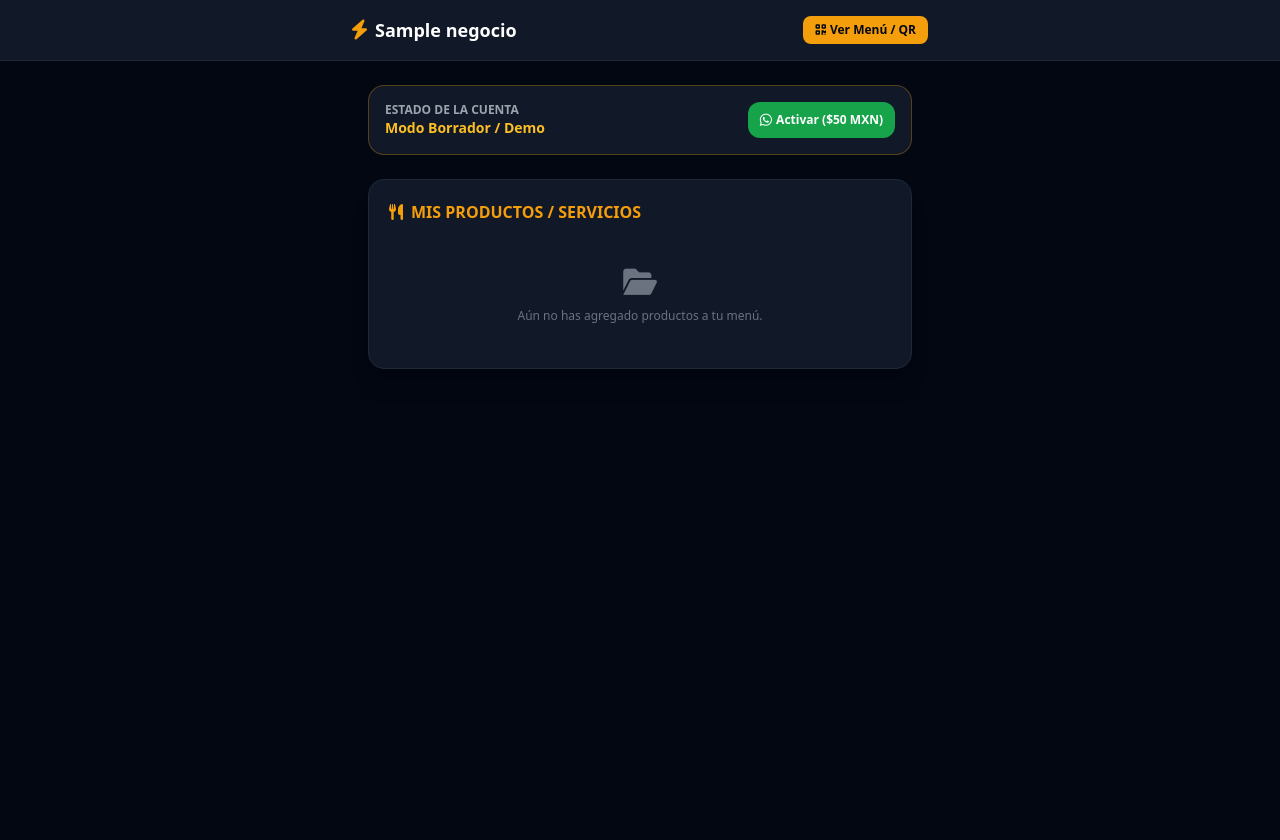
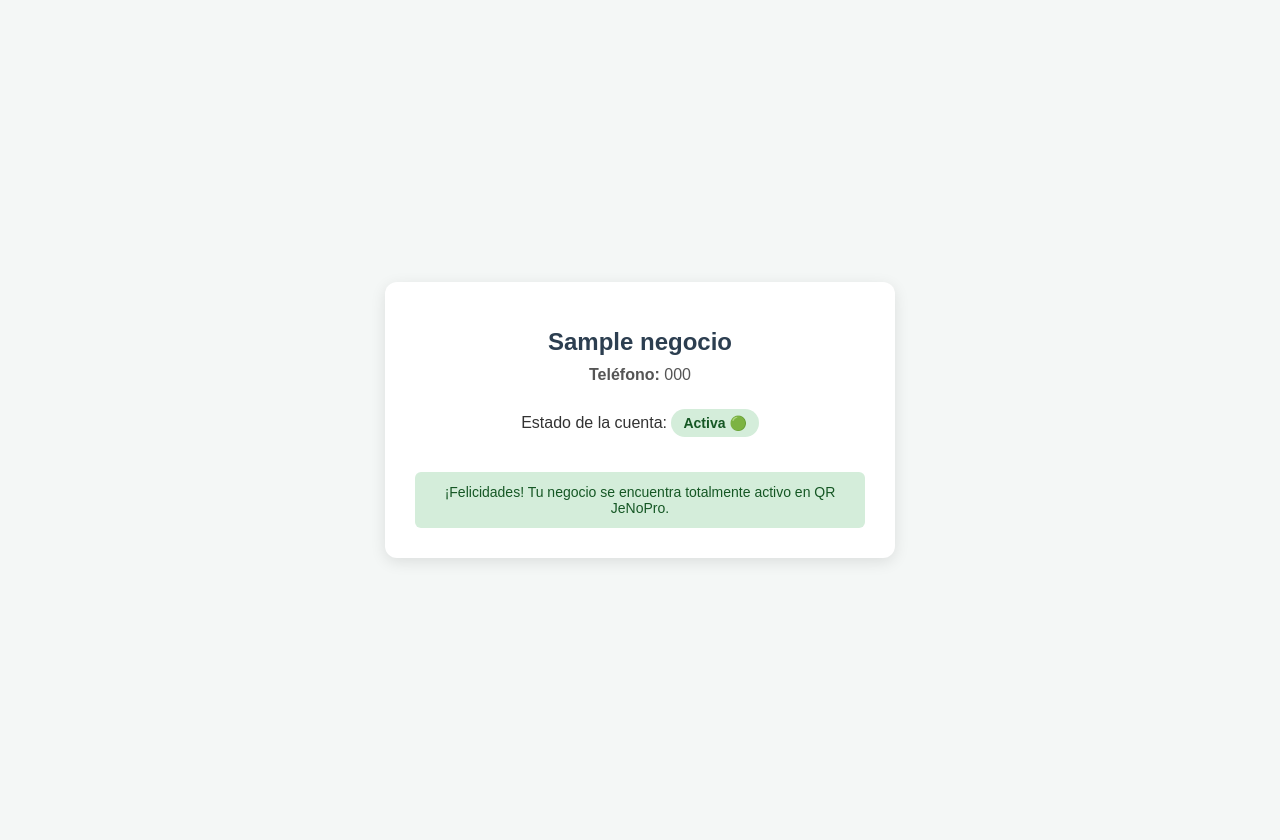
Before and after one commit to Jensau7/qr-expres-jenopro, a Flask app: page /panel/1 in a window 1280 px wide. Before the commit the page ends 369 px from the top, so only its background shows below. Run offline with Flask 3, Linux system fonts and the light colour scheme; tables that the repository leaves empty hold one stand-in row (values such as "Sample post"); some libraries are stand-ins or nearby versions.

Commit message:
Update panel.html

```diff
--- a/templates/panel.html
+++ b/templates/panel.html
@@ -3,73 +3,112 @@
 <head>
     <meta charset="UTF-8">
     <meta name="viewport" content="width=device-width, initial-scale=1.0">
-    <title>Panel de Administración | QR JeNoPro</title>
-    <script src="https://cdn.tailwindcss.com"></script>
-    <link rel="stylesheet" href="https://cdnjs.cloudflare.com/ajax/libs/font-awesome/6.0.0/css/all.min.css">
+    <title>Panel de Control - {{ negocio.nombre }} | QR JeNoPro</title>
+    <style>
+        body {
+            font-family: Arial, sans-serif;
+            background-color: #f4f7f6;
+            color: #333;
+            margin: 0;
+            padding: 20px;
+            display: flex;
+            justify-content: center;
+            align-items: center;
+            min-height: 100vh;
+        }
+        .card {
+            background: #ffffff;
+            padding: 30px;
+            border-radius: 12px;
+            box-shadow: 0 4px 15px rgba(0, 0, 0, 0.1);
+            max-width: 450px;
+            width: 100%;
+            text-align: center;
+        }
+        h1 {
+            color: #2c3e50;
+            font-size: 24px;
+            margin-bottom: 10px;
+        }
+        p {
+            font-size: 16px;
+            color: #555;
+            margin: 10px 0;
+        }
+        .badge {
+            display: inline-block;
+            padding: 6px 12px;
+            border-radius: 20px;
+            font-weight: bold;
+            font-size: 14px;
+            margin: 15px 0;
+        }
+        .badge.draft {
+            background-color: #fff3cd;
+            color: #856404;
+        }
+        .badge.active {
+            background-color: #d4edda;
+            color: #155724;
+        }
+        .btn-pagar {
+            background-color: #009ee3; /* Color oficial Mercado Pago */
+            color: white;
+            border: none;
+            padding: 12px 20px;
+            font-size: 16px;
+            font-weight: bold;
+            border-radius: 6px;
+            cursor: pointer;
+            width: 100%;
+            margin-top: 20px;
+            transition: background 0.3s;
+        }
+        .btn-pagar:hover {
+            background-color: #007eb5;
+        }
+        .info-box {
+            background-color: #e9ecef;
+            padding: 12px;
+            border-radius: 6px;
+            font-size: 14px;
+            margin-top: 20px;
+        }
+    </style>
 </head>
-<body class="bg-gray-950 text-white min-h-screen pb-12">
+<body>
 
-    <!-- Encabezado del Panel -->
-    <header class="bg-gray-900 border-b border-gray-800 px-4 py-4 sticky top-0 z-10">
-        <div class="max-w-xl mx-auto flex items-center justify-between">
-            <div class="flex items-center space-x-2">
-                <span class="text-amber-500 font-black text-xl"><i class="fas fa-bolt"></i></span>
-                <h1 class="font-bold text-lg text-white truncate">{{ negocio.nombre }}</h1>
-            </div>
-            <a href="/card/{{ negocio.id }}" target="_blank" class="bg-amber-500 hover:bg-amber-600 text-gray-950 font-bold px-3 py-1.5 rounded-lg text-xs flex items-center">
-                <i class="fas fa-qrcode mr-1"></i> Ver Menú / QR
-            </a>
-        </div>
-    </header>
+    <div class="card">
+        <h1>{{ negocio.nombre }}</h1>
+        <p><strong>Teléfono:</strong> {{ negocio.telefono }}</p>
 
-    <main class="max-w-xl mx-auto px-4 mt-6 space-y-6">
-
-        <!-- Banner de Activación / Estado -->
-        <div class="bg-gray-900 border border-amber-500/30 rounded-2xl p-4 flex items-center justify-between">
-            <div>
-                <p class="text-xs text-gray-400 font-semibold uppercase">Estado de la cuenta</p>
-                <p class="text-sm font-bold text-amber-400">Modo Borrador / Demo</p>
-            </div>
-            <a href="https://wa.me/526141366516?text=Hola%20Noe,%20quiero%20activar%20mi%20menu%20de:%20{{ negocio.nombre }}" target="_blank" class="bg-green-600 hover:bg-green-700 text-white text-xs font-bold px-3 py-2 rounded-xl flex items-center">
-                <i class="fab fa-whatsapp mr-1 text-sm"></i> Activar ($50 MXN)
-            </a>
+        <!-- Estado actual de la cuenta -->
+        <div>
+            Estado de la cuenta:
+            {% if negocio.estado == 'Active' %}
+                <span class="badge active">Activa 🟢</span>
+            {% else %}
+                <span class="badge draft">Borrador (Draft) 🟡</span>
+            {% endif %}
         </div>
 
-        <!-- Lista de Productos -->
-        <section class="bg-gray-900 border border-gray-800 rounded-2xl p-5 shadow-xl">
-            <h2 class="text-base font-black uppercase text-amber-500 mb-4 flex items-center">
-                <i class="fas fa-utensils mr-2"></i> Mis Productos / Servicios
-            </h2>
+        {% if negocio.estado != 'Active' %}
+            <div class="info-box">
+                Tu cuenta requiere la activación de la licencia por <strong>$50 MXN</strong> para operar y generar códigos QR con normalidad.
+            </div>
 
-            {% if productos %}
-                <div class="space-y-3">
-                    {% for prod in productos %}
-                    <div class="flex items-center justify-between bg-gray-800/60 p-3 rounded-xl border border-gray-700/50">
-                        <div class="flex items-center space-x-3">
-                            {% if prod.foto %}
-                                <img src="{{ prod.foto }}" class="w-12 h-12 rounded-lg object-cover">
-                            {% else %}
-                                <div class="w-12 h-12 bg-gray-700 rounded-lg flex items-center justify-center text-gray-400">
-                                    <i class="fas fa-image"></i>
-                                </div>
-                            {% endif %}
-                            <div>
-                                <h3 class="font-bold text-sm text-white">{{ prod.nombre }}</h3>
-                                <p class="text-xs font-bold text-amber-400">${{ prod.precio }} MXN</p>
-                            </div>
-                        </div>
-                    </div>
-                    {% endfor %}
-                </div>
-            {% else %}
-                <div class="text-center py-6 text-gray-500">
-                    <i class="fas fa-folder-open text-3xl mb-2 block"></i>
-                    <p class="text-xs">Aún no has agregado productos a tu menú.</p>
-                </div>
-            {% endif %}
-        </section>
-
-    </main>
+            <!-- Formulario seguro que dispara la ruta Flask para Mercado Pago -->
+            <form action="/pagar/{{ negocio.id }}" method="POST">
+                <button type="submit" class="btn-pagar">
+                    Pagar Activación ($50 MXN)
+                </button>
+            </form>
+        {% else %}
+            <div class="info-box" style="background-color: #d4edda; color: #155724;">
+                ¡Felicidades! Tu negocio se encuentra totalmente activo en QR JeNoPro.
+            </div>
+        {% endif %}
+    </div>
 
 </body>
 </html>
```
